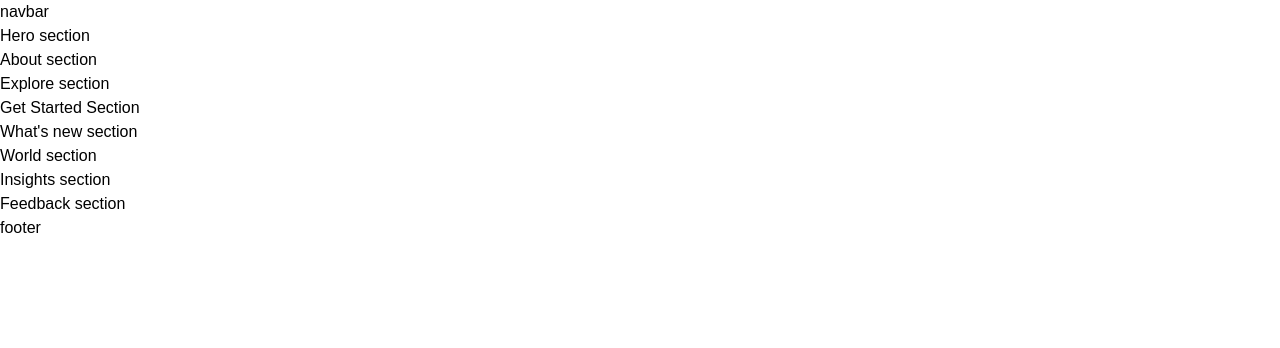
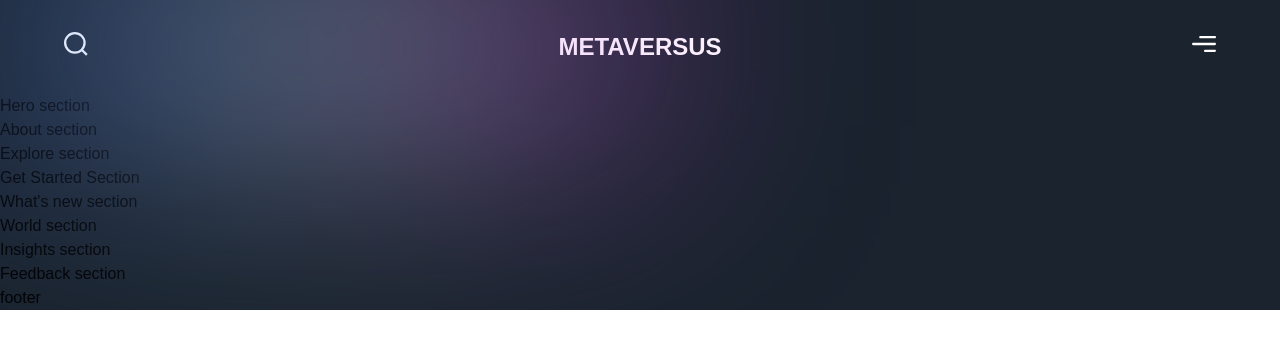
Before and after one commit to Sylvat160/metaverse, a Next.js app: page / in a window 1280 px wide. Shown: the top 348 px of the page. Built offline with nearby package versions, Linux system fonts and the light colour scheme; a web font is replaced by a local one.

Commit message:
(done): navbar

```diff
--- a/app/page.js
+++ b/app/page.js
@@ -2,7 +2,7 @@ import { Footer, Navbar } from '../components';
 import { About, Explore, Feedback, GetStarted, Hero, Insights, WhatsNew, World } from '../sections';
 
 const Page = () => (
-  <div>
+  <div className='bg-primary-black overflow-hidden'>
     <Navbar />
     <Hero />
     <About />
--- a/components/Navbar.jsx
+++ b/components/Navbar.jsx
@@ -1,9 +1,35 @@
-'use client';
+"use client";
+
+import { motion } from "framer-motion";
+import styles from "../styles";
+import { navVariants } from "../utils/motion";
 
 const Navbar = () => (
-  <nav>
-    navbar
-  </nav>
+  <motion.nav
+    variants={navVariants}
+    initial="hidden"
+    whileInView="show"
+    className={`${styles.xPaddings} py-8 relative `}
+  >
+    <div className="absolute w-[50%] inset-0 gradient-01" />
+    <div
+      className={`${styles.innerWidth} mx-auto flex justify-between gap-8`}
+    >
+      <img
+        src="/search.svg"
+        alt="search"
+        className="w-[24px] h-[24px] object-contain"
+      />
+      <h2 className="font-extrabold text-[24px] leading-[30px] text-white">
+        METAVERSUS
+      </h2>
+      <img
+        src="/menu.svg"
+        alt="svg"
+        className="w-[24px] h-[24px] object-contain"
+      />
+    </div>
+  </motion.nav>
 );
 
 export default Navbar;
```
